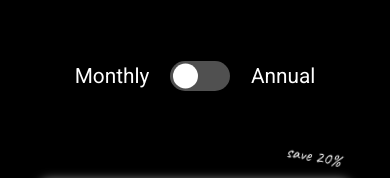
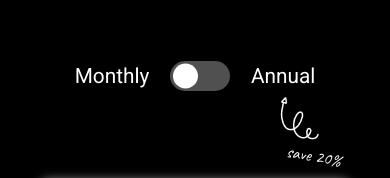
Before and after one commit to AmalGho/pricing-component-1, a plain HTML site: page index.html in a window 390 px wide. Shown: the part 76-254 px from the top of the page. Drawn offline with Linux system fonts and the light colour scheme; the site is published under a folder, as on GitHub Pages, so addresses that start at the root find nothing.

Commit message:
responsive design

```diff
--- a/index.html
+++ b/index.html
@@ -18,7 +18,7 @@
         </div>
 
         <div class="arrow">
-            <img src="/images/arrow.png" alt="">
+            <img src="images/arrow.png" alt="">
             <span>
                 save 20%
             </span>
--- a/style.css
+++ b/style.css
@@ -176,7 +176,6 @@
 
 
 .arrow {
-    width: 100%;
     display: flex;
     align-items: center;
     justify-content: center;
@@ -239,6 +238,7 @@
 
 @media (max-width: 1023px) {
     .arrow {
+        width: 100%;
         right: 4rem;
         top: 0rem;
         margin-top: 10rem;
```
